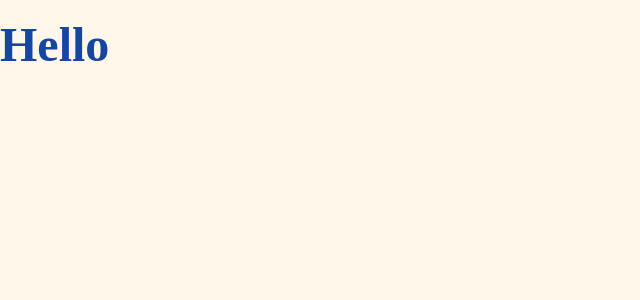
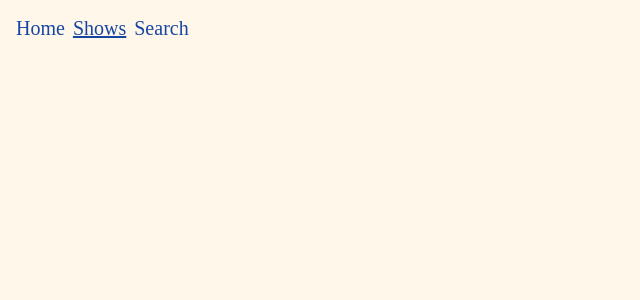
Before and after one commit to anawinter53/end-to-end-movies-react, a React (Vite) app: page /shows in a window 1280 px wide. Shown: the top 300 px of the page, without its empty margins (0-640 px from the left). Built offline with nearby package versions, Linux system fonts and the light colour scheme.

Commit message:
file structure and nav add

```diff
--- a/index.html
+++ b/index.html
@@ -2,9 +2,8 @@
 <html lang="en">
   <head>
     <meta charset="UTF-8" />
-    <link rel="icon" type="image/svg+xml" href="/vite.svg" />
     <meta name="viewport" content="width=device-width, initial-scale=1.0" />
-    <title>Vite + React</title>
+    <title>Hello</title>
   </head>
   <body>
     <div id="root"></div>
--- a/package.json
+++ b/package.json
@@ -10,7 +10,8 @@
   },
   "dependencies": {
     "react": "^18.2.0",
-    "react-dom": "^18.2.0"
+    "react-dom": "^18.2.0",
+    "react-router-dom": "^6.10.0"
   },
   "devDependencies": {
     "@types/react": "^18.0.28",
--- a/src/App.jsx
+++ b/src/App.jsx
@@ -1,10 +1,21 @@
 
 import './App.css'
+import { HomePage, NotFoundPage, SearchPage, ShowPage, ShowsPage } from './pages'
+import { Header } from './layouts'
+import { Routes, Route } from 'react-router-dom'
 
 function App() {
 
   return (
-    <h1>Hello</h1>
+    <Routes>
+      <Route path='/' element={<Header />} >
+        <Route index element={<HomePage />} />
+        <Route path='shows' element={<ShowsPage />} />
+        <Route path='shows/:id' element={<ShowPage />} />
+        <Route path='search' element={<SearchPage />} />
+        <Route path='*' element={<NotFoundPage />} />
+      </Route>
+    </Routes>
   )
 }
 
--- /dev/null
+++ b/src/layouts/Header/index.jsx
@@ -0,0 +1,16 @@
+import React from 'react'
+import { NavLink } from 'react-router-dom'
+
+export default function Header() {
+    const styles = ({isActive}) => ({textDecoration: isActive ? 'underline' : 'none'})
+
+    return (
+    <header>
+        <nav>
+            <NavLink to='/' style={styles}>Home</NavLink>
+            <NavLink to='/shows' style={styles}>Shows</NavLink>
+            <NavLink to='/search' style={styles}>Search</NavLink>
+        </nav>
+    </header>
+    )
+}
--- /dev/null
+++ b/src/layouts/index.jsx
@@ -0,0 +1 @@
+export { default as Header } from './Header'
--- a/src/main.jsx
+++ b/src/main.jsx
@@ -1,9 +1,8 @@
 import React from 'react'
 import ReactDOM from 'react-dom/client'
 import App from './App'
+import { BrowserRouter as Router } from 'react-router-dom'
 
 ReactDOM.createRoot(document.getElementById('root')).render(
-  <React.StrictMode>
-    <App />
-  </React.StrictMode>,
+    <Router><App /></Router>
 )
--- /dev/null
+++ b/src/pages/HomePage/index.jsx
@@ -0,0 +1,7 @@
+import React from 'react'
+
+export default function HomePage() {
+  return (
+    <div>home</div>
+  )
+}
--- /dev/null
+++ b/src/pages/NotFoundPage/index.jsx
@@ -0,0 +1,7 @@
+import React from 'react'
+
+export default function NotFoundPage() {
+  return (
+    <div>not found</div>
+  )
+}
--- /dev/null
+++ b/src/pages/SearchPage/index.jsx
@@ -0,0 +1,7 @@
+import React from 'react'
+
+export default function SearchPage() {
+  return (
+    <div>search</div>
+  )
+}
--- /dev/null
+++ b/src/pages/ShowPage/index.jsx
@@ -0,0 +1,7 @@
+import React from 'react'
+
+export default function ShowPage() {
+  return (
+    <div>show</div>
+  )
+}
--- /dev/null
+++ b/src/pages/ShowsPage/index.jsx
@@ -0,0 +1,7 @@
+import React from 'react'
+
+export default function ShowsPage() {
+  return (
+    <div>shows</div>
+  )
+}
--- /dev/null
+++ b/src/pages/index.jsx
@@ -0,0 +1,5 @@
+export { default as HomePage } from './HomePage'
+export { default as NotFoundPage } from './NotFoundPage'
+export { default as SearchPage } from './SearchPage'
+export { default as ShowPage } from './ShowPage'
+export { default as ShowsPage } from './ShowsPage'
```
Also changed, not shown: 1 other file (tests, documents, lock files or other folders).
